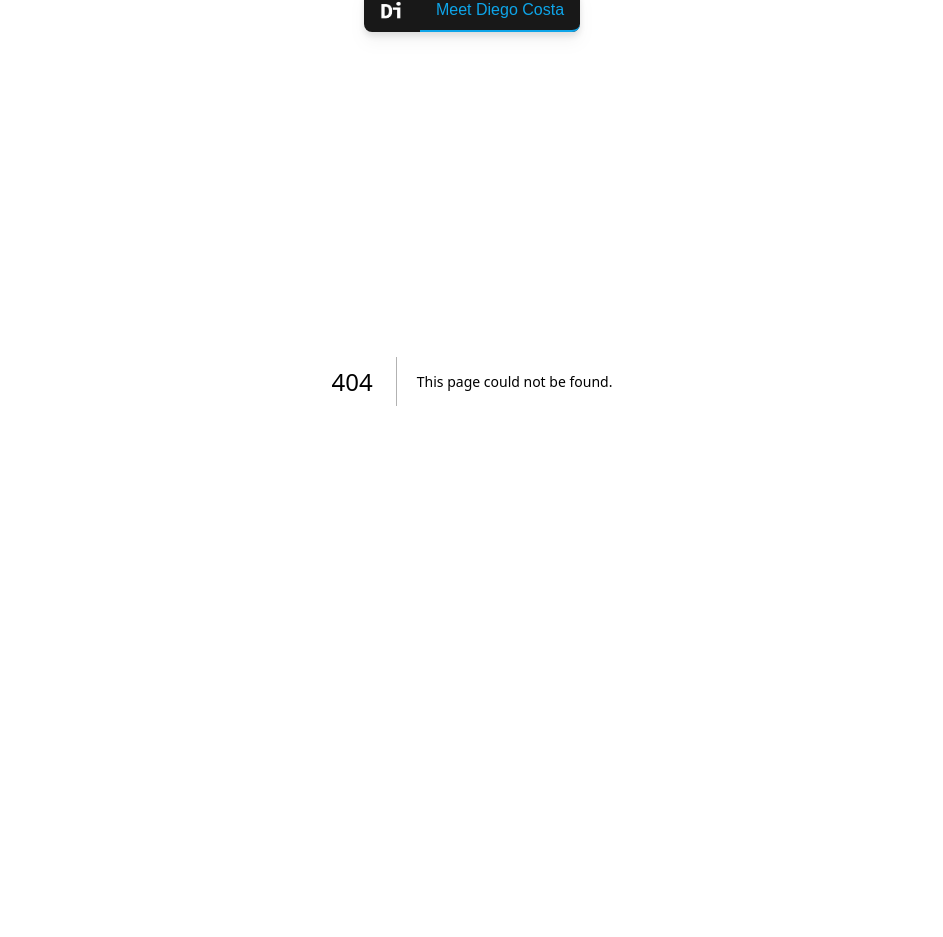
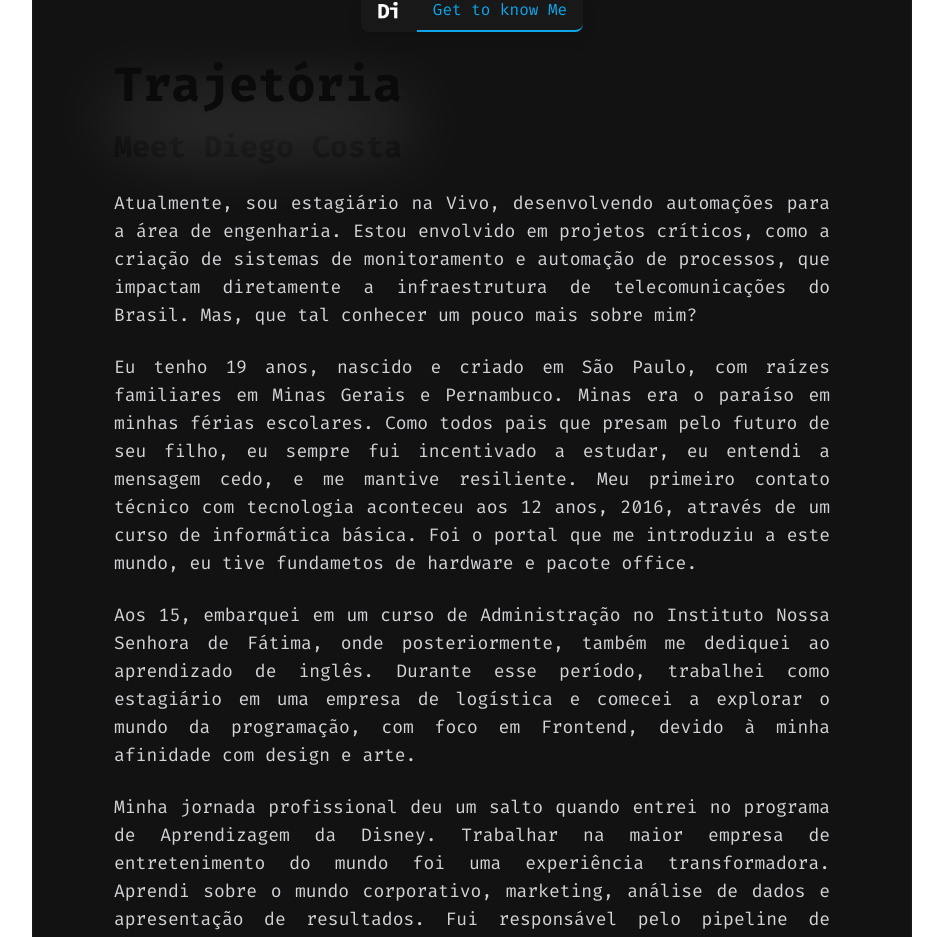
Before and after one commit to DiegoCostaCode/diego-hello-world, a Next.js app: page /about in a window 1280 px wide. Before the commit this address had no page. Shown: the part 19-956 px from the top of the page, without its empty margins (168-1111 px from the left). Before the commit the page ends 800 px from the top, so only its background shows below. Built offline with nearby package versions, Linux system fonts and the light colour scheme.

Commit message:
[feat]-Apliquei a font Fira Code, fiz alguns polimentos no estilo da home, e populei a rota /about - polimentos a serem feitos.

```diff
--- a/package.json
+++ b/package.json
@@ -12,7 +12,8 @@
     "clsx": "^2.1.1",
     "next": "15.1.5",
     "react": "^19.0.0",
-    "react-dom": "^19.0.0"
+    "react-dom": "^19.0.0",
+    "swiper": "^11.2.1"
   },
   "devDependencies": {
     "@eslint/eslintrc": "^3",
--- /dev/null
+++ b/src/app/about/page.tsx
@@ -0,0 +1,66 @@
+export default function Page() {
+  return (
+    <>
+      <main className="flex flex-col justify-center items-center h-full w-full">
+
+        <div className="flex flex-col w-[110vh] h-auto px-20 bg-soft-black border-x-2 border-dark-gray">
+
+          <section className="flex flex-col items-center justify-end h-auto mb-10 max-w-3xl">
+
+            <div className="flex flex-col w-full space-x-5">
+
+              <div className="flex flex-col justify-center items-center py-20">
+
+                <div className="w-full mb-5">
+                  <h1 className="text-5xl font-bold drop-shadow-glow text-left">Trajetória</h1>
+                </div>
+
+                <div className="flex-[10]">
+                  <h3 className="text-3xl font-bold ">Meet Diego Costa</h3>
+                  <p className="text-justify text-lg my-6 text-zinc-300 ">
+                    Atualmente, sou estagiário na Vivo, desenvolvendo automações para a área de engenharia. Estou envolvido
+                     em projetos críticos, como a criação de sistemas de monitoramento e automação de processos, que impactam diretamente
+                      a infraestrutura de telecomunicações do Brasil. Mas, que tal conhecer um pouco mais sobre mim?
+                  </p>
+                  <p className="text-justify text-lg my-6 text-zinc-300 ">
+                    Eu tenho 19 anos, nascido e criado em São Paulo, com raízes familiares em Minas Gerais e Pernambuco. Minas era o paraíso em minhas férias escolares.
+                     Como todos pais que presam pelo futuro de seu filho, eu sempre fui incentivado a estudar, eu entendi a mensagem cedo, e me mantive resiliente. Meu primeiro
+                     contato técnico com tecnologia aconteceu aos 12 anos, 2016, através de um curso de informática básica. Foi o portal que me introduziu a este mundo, eu tive
+                     fundametos de hardware e pacote office.
+                  </p>
+                  <p className="text-justify text-lg my-6 text-zinc-300 ">
+                    Aos 15, embarquei em um curso de Administração no Instituto Nossa Senhora de Fátima, onde posteriormente, também me dediquei ao aprendizado de inglês. Durante
+                    esse período, trabalhei como estagiário em uma empresa de logística e comecei a explorar o mundo da programação, com foco em Frontend, devido à minha afinidade com
+                     design e arte.
+                  </p>
+                  <p className="text-justify text-lg my-6 text-zinc-300 ">
+                    Minha jornada profissional deu um salto quando entrei no programa de Aprendizagem da Disney. Trabalhar na maior empresa de entretenimento do mundo foi uma experiência
+                    transformadora. Aprendi sobre o mundo corporativo, marketing, análise de dados e apresentação de resultados. Fui responsável pelo pipeline de vendas e pela gestão de
+                    incentivos a empresas parceiras.
+                  </p>
+                  <p className="text-justify text-lg my-6 text-zinc-300 ">
+                    Em paralelo, finalizei o ensino médio e foquei no Enem, sabenndo que uma faculdade seria um passo importante. Naquele momento eu já sabia que iria fazer T.I, e em 2023, conquistei
+                    uma vaga na FIAP em Análise e Desenvolvimento de Sistemas. Durante a faculdade, me envolvi profundamente, aprendendo tecnologias como Python, Java, Next.js, Docker e muito mais. Trabalhei em soluções
+                    reais para empresas como Salesforce e SAP, o que consolidou minha paixão por desenvolvimento. A curva de aprendizado foi gigantesca.
+                  </p>
+                  <p className="text-justify text-lg my-6 text-zinc-300 ">
+                    Posteriormente, enquanto eu trabalhava na Disney e estudava, eu estava insatisfeito em não trabalhar com aquilo que estudava e me dedicada. Eu queria me dedicar 100% do meu dia naquiilo que eu amava, e queria
+                    crescer. E assim que finalizei o programa de aprendizagem, ingressei na Vivo. E tem sido sensacional. É muito importante o contato profissional, existe mais a se fazer, é onde você é realmente testado e desafiado.
+                  </p>
+
+                  <p className="text-justify text-lg my-6 text-zinc-300 ">
+                    Meu objetivo é continuar crescendo, empreender e criar soluções que mudem vidas, especialmente para minha família e meu irmão mais novo, que é minha maior inspiração.
+                     Se quiser saber mais ou bater um papo, fique à vontade para entrar em contato comigo. Obrigado!
+                  </p>
+                </div>
+
+              </div>
+            </div>
+
+          </section>
+
+        </div>
+      </main>
+    </>
+  );
+}
--- a/src/app/components/header/header.tsx
+++ b/src/app/components/header/header.tsx
@@ -12,9 +12,9 @@ export default function Header() {
             <header className='flex justify-center items-center fixed top-2 left-0 right-0 z-40  drop-shadow-lg'>
                 <nav className=' h-full flex items-center bg-[#181818] text-white rounded-lg '>
                     <a className={clsx('px-4 py-2 h-full rounded-l-lg', router === '/' && 'text-sky-500 border-b-2 border-b-sky-500', 'hover:text-sky-500')} href='/'>
-                        <img src='logo.png' className='w-6' alt='logo-escrito-di'/>
+                        <img src='logo.png' className='w-6' alt='Uma logo escrito Di. O apelido de Diego.'/>
                     </a>
-                    <a className={clsx('px-4 py-2 h-full rounded-r-lg', router === '/about' && 'text-sky-500 border-b-2 border-b-sky-500', 'hover:text-sky-500')} href='/about'>Meet Diego Costa</a>
+                    <a className={clsx('px-4 py-2 h-full rounded-r-lg', router === '/about' && 'text-sky-500 border-b-2 border-b-sky-500', 'hover:text-sky-500')} href='/about'>Get to know Me</a>
                 </nav>
             </header>
       </>
--- a/src/app/globals.css
+++ b/src/app/globals.css
@@ -1,6 +1,12 @@
+@import 'https://fonts.googleapis.com/css2?family=Fira+Code:wght@300..700&display=swap';
+
+
 @tailwind base;
 @tailwind components;
 @tailwind utilities;
+
+
+
 
 :root {
   --background: #ffffff;
@@ -22,6 +28,6 @@
 body {
   color: var(--foreground);
   background: var(--background);
-  font-family: Arial, Helvetica, sans-serif;
+  font-family: 'Fira Code', Arial, Helvetica, sans-serif;
 
 }
--- a/src/app/meet-diego/page.tsx
+++ /dev/null
@@ -1,6 +0,0 @@
-export default function Page() {
-    return (
-      <div>
-        eu
-      </div> )
-}
--- a/src/app/page.tsx
+++ b/src/app/page.tsx
@@ -6,47 +6,50 @@ export default function Home() {
     <>
       <main className="flex flex-col justify-center items-center h-full w-full">
 
-        <div className="flex flex-col justify-start w-[120vh] px-20 bg-soft-black">
+        <div className="flex flex-col justify-start w-[110vh] h-full px-20 bg-soft-black border-x-2 border-dark-gray">
 
-          <section className="flex flex-col items-center justify-end h-[55vh] mb-10 w-[700px]">
+          <section className="flex flex-col items-center justify-end h-[50vh] mb-10 max-w-3xl">
 
               <div className="flex w-full space-x-5">
 
                 <div className="flex-[10]">
-                  <h1 className="text-5xl font-bold drop-shadow-glow">Bem-vindo(a)!</h1>
+                  <h1 className="text-5xl font-bold drop-shadow-glow">Bem-vindo(a)</h1>
 
-                  <h3 className="text-justify text-lg my-6 text-zinc-400 ">Me chamo <strong className="text-zinc-200">Diego Costa Silva</strong>, um estudante e desenvolvedor full-stack. Atualmente
+                  <h3 className="text-justify text-lg my-6 text-zinc-300 ">Me chamo <strong className="text-zinc-200">Diego Costa Silva</strong>, um estudante e desenvolvedor full-stack. Atualmente
                     sou estagiário na <strong className="text-zinc-200">Vivo Telefônica</strong>, onde desenvolvo softwares do back ao front-end, focados em melhorar os processos internos.
                   </h3>
                 </div>
 
                 <div className="flex justify-center items-center flex-auto drop-shadow-lg">
-                  <img src="photo1.png"  className="aspect-square rotate-[-3deg] hover:rotate-3 rounded-2xl w-[250px] transition-all shadow-xl"/>
+                  <img src="photo1.png" alt="foto de Diego Costa Silva" className="aspect-square rotate-[-3deg] hover:rotate-3 rounded-2xl w-[250px] transition-all shadow-xl"/>
                 </div>
 
               </div>
 
           </section>
 
-          <div className="flex flex-col mt-20 h-screen">
+          <hr className="border-1 border-dark-gray " />
+
+          <div className="flex flex-col justify-center  h-screen">
 
             <section className="w-full">
-                <h1 className="text-6xl w-64 text-justify drop-shadow-glow">Dedicado, criativo & comunicativo.</h1>
+                <h1 className="text-5xl w-95 text-left drop-shadow-glow font-medium">Perfil</h1>
 
-                <p className="text-lg text-justify text-wrap my-6 text-zinc-400 w-[700px]">
+                <p className="text-lg text-justify text-wrap my-6  w-[700px] text-zinc-300">
+                  Sou apaixonado pelo que faço, e estou sempre em busca de melhorar. Distribuo ideias, e gosto de ouvir o que os outros têm a dizer,
+                  pois acredito que em equipe se constrói mais, e que a comunicação é a chave para o sucesso.
+                </p>
+
+                <p className="text-lg text-justify text-wrap my-6 text-zinc-300 w-[700px]">
                     Atualmente, estou no último semestre do curso de Análise e Desenvolvimento de Sistemas na
                     <a href="https://www.fiap.com.br/2012/12/12/fiap-e-classificada-pelo-2-ano-consecutivo-no-grupo-de-excelencia-do-ensino-superior-do-pais-segundo-dados-do-mec/#:~:text=FIAP%20é%20classificada%20pelo%202º,País%2C%20segundo%20dados%20do%20MEC&text=O%20Ministério%20da%20Educação%20(MEC,FIAP%20por%20mais%20essa%20conquista!" className="text-white animate-pulse"> FIAP</a>, com previsão de formatura para agosto deste ano. Minha média de notas até o momento é <strong className="text-white">8,24</strong>.
                 </p>
 
-                <p className="text-lg text-justify text-wrap my-6 text-zinc-400 w-[700px]">
-                    Tenho experiência em <u>Python</u>, incluindo programação orientada a objetos, análise de dados, Inteligência Artificial, Web Scraping e desenvolvimento de APIs com <u>Flask</u>.
-                    Além disso, também trabalho com <u>Java</u> para criação de APIs, utilizando o <u>Spring Boot</u>, <u>JPA</u>, <u>Lombok</u>. Tenho conhecimento sólido em bancos de dados relacionais e não relacionais,
-                    com habilidades em modelagem e criação de queries complexas, incluindo o uso de procedures e functions.
-                    No frontend, sou capaz de criar interfaces modernas e intuitivas utilizando <u>Next.js</u> e <u>Angular</u>.
-                </p>
-
-                <p className="text-lg text-justify text-wrap my-6 text-zinc-400 w-[700px]">
-                    Estou sempre em busca de novos conhecimentos, estudando tecnologias emergentes e aprimorando as ferramentas e práticas que já domino.
+                <p className="text-lg text-justify text-wrap my-6 text-zinc-300 w-[700px]">
+                    Tenho experiência em <strong><u>Python</u></strong>, orientada a objetos, análise de dados, AI, Web Scraping e desenvolvimento de APIs com Flask.
+                    <strong><u>Java</u></strong> para criação de APIs, utilizando o <strong><u>Spring boot</u></strong>, <strong><u>JPA</u></strong>, <strong><u>Lombok</u></strong>.
+                    Proficiência em bancos de dados relacionais e não relacionais, criação de modelos na terceira forma normal, e eficientes para fácil extração de dados/relatórios.
+                    No frontend, sou capaz de criar interfaces modernas e intuitivas utilizando <strong><u>Angular</u></strong> e <strong><u>Next.js</u></strong>.
                 </p>
 
             </section>
--- a/tailwind.config.ts
+++ b/tailwind.config.ts
@@ -8,6 +8,10 @@ export default {
   ],
   theme: {
     extend: {
+      fontFamily: {
+        fira: ['"Fira Code"', 'monospace'],
+        roboto: ['Roboto', 'sans-serif'],
+      },
       colors: {
         background: "var(--background)",
         foreground: "var(--foreground)",
```
Also changed, not shown: 1 other file (tests, documents, lock files or other folders).
